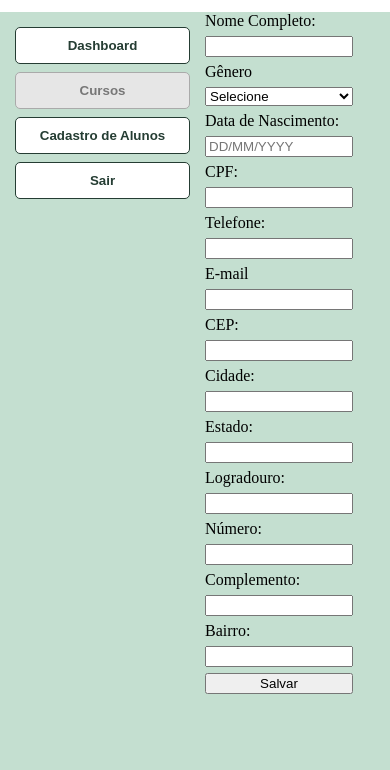
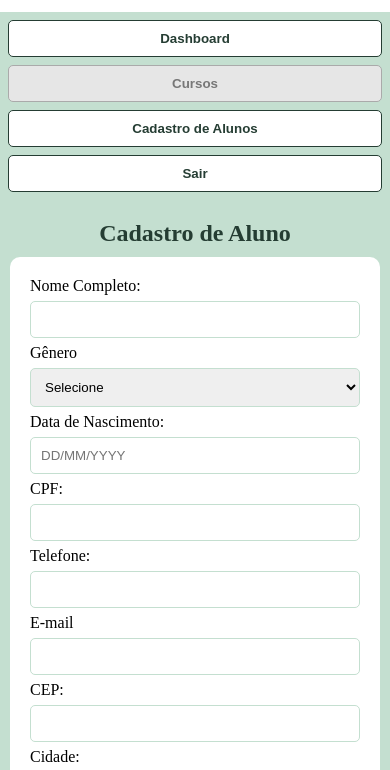
Before and after one commit to suyannecg/ava-educa, a website with bundled scripts: page cadastro-aluno/cadastro-aluno.html in a window 390 px wide. Shown: the part 55-825 px from the top of the page. Built offline with nearby package versions, Linux system fonts and the light colour scheme.

Commit message:
finaliza ajustes visuais

```diff
--- a/cadastro-aluno/cadastro-aluno.css
+++ b/cadastro-aluno/cadastro-aluno.css
@@ -13,7 +13,7 @@ header {
  color: #253d33;
 }
 
-header h1, h4 {
+header h1, header h4 {
   margin: 0;
 }
 
@@ -27,7 +27,6 @@ nav {
  width: 190px;
  gap: 8px;
  padding: 15px;
- /* padding-top: 70px; */
 }
 
 nav button {
@@ -47,19 +46,73 @@ nav button:disabled {
   cursor: default;
 }
 
+main {
+  flex: 1;
+  display: flex;
+  justify-content: center;
+  padding: 20px;
+}
+
+.area-cadastro {
+  width: 80%;
+  max-width: 460px;
+}
+
+.area-cadastro h2 {
+  color: #253d33;
+  text-align: center;
+}
+
 #formulario-aluno {
  display:flex;
  flex-direction: column;
  gap: 6px;
- width: 80%;
- max-width: 400px;
+ width: auto;
+ background-color: white;
+ padding: 30px;
+ border-radius: 10px;
+}
+
+#formulario-aluno input,
+#formulario-aluno select {
+  padding: 10px;
+  border: 1px solid #c4dfd0;
+  border-radius: 5px;
+}
+
+#formulario-aluno button {
+  margin-top: 10px;
+  padding: 10px;
+  background-color: #c4dfd0;
+  color: #253d33;
+  border: 1px solid #253d33;
+  border-radius: 5px;
+  font-weight: bold;
+  cursor: pointer;
 }
 
 @media (max-width: 768px) {
  header {
   flex-direction: column;
  }
+ .conteudo {
+  flex-direction: column;
+ }
  nav {
+  width: auto;
+  padding: 8px;
+ }
+ main {
+  padding: 10px;
+ }
+ .area-cadastro {
   width: 100%;
  }
+ .area-cadastro h2 {
+  margin-top: 10px;
+  margin-bottom: 10px;
+ }
+ #formulario-aluno {
+  padding: 20px;
+ }
 }
--- a/cadastro-aluno/cadastro-aluno.html
+++ b/cadastro-aluno/cadastro-aluno.html
@@ -24,7 +24,9 @@
   </nav>
 
   <main>
-   <form id="formulario-aluno">
+   <div class="area-cadastro">
+    <h2>Cadastro de Aluno</h2>
+    <form id="formulario-aluno">
 
     <label for="nome-completo">Nome Completo:</label>
     <input type="text" name="nomeCompleto" id="nome-completo" required minlength="4" maxlength="80">
@@ -73,6 +75,7 @@
 
     <button type="submit">Salvar</button>
    </form>
+   </div>
   </main>
  </div>
 
--- a/dashboard/dashboard.css
+++ b/dashboard/dashboard.css
@@ -13,7 +13,7 @@ header {
  color: #253d33;
 }
 
-header h1, h4 {
+header h1, header h4 {
   margin: 0;
 }
 
```
